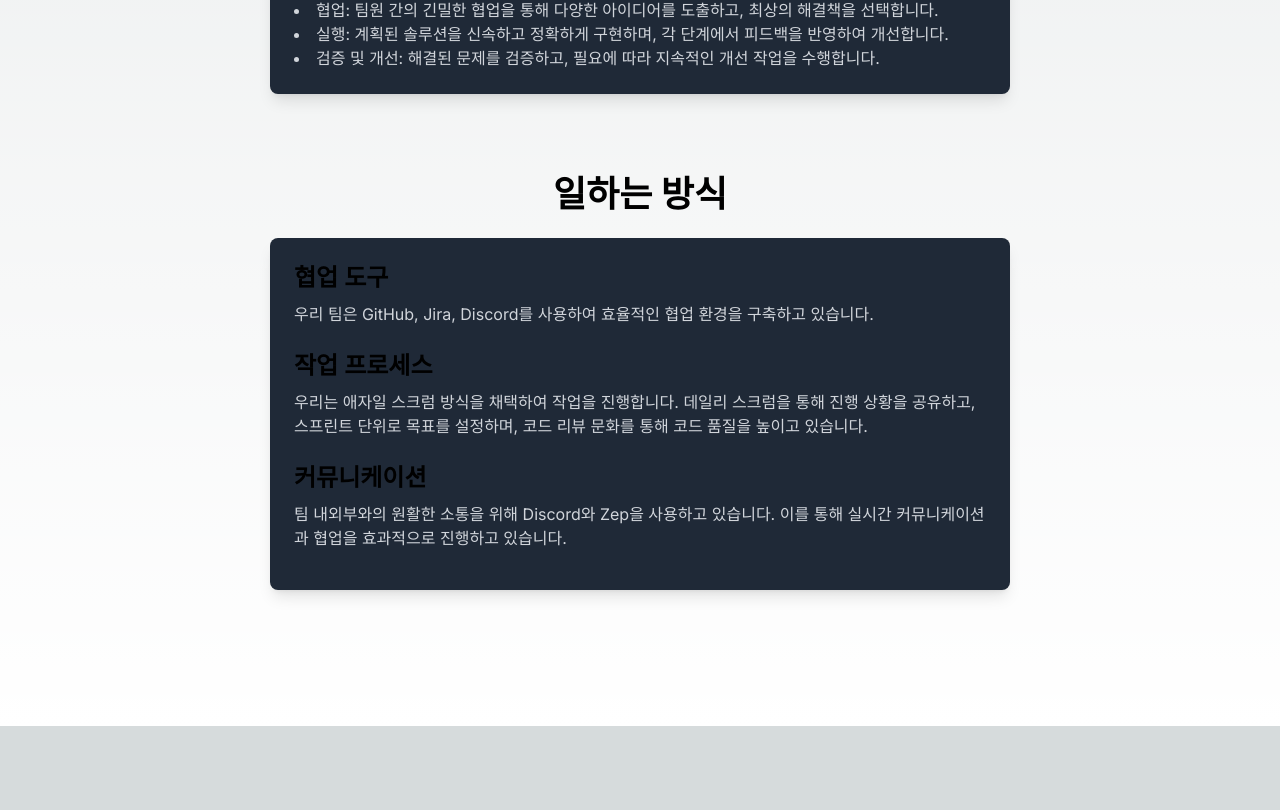
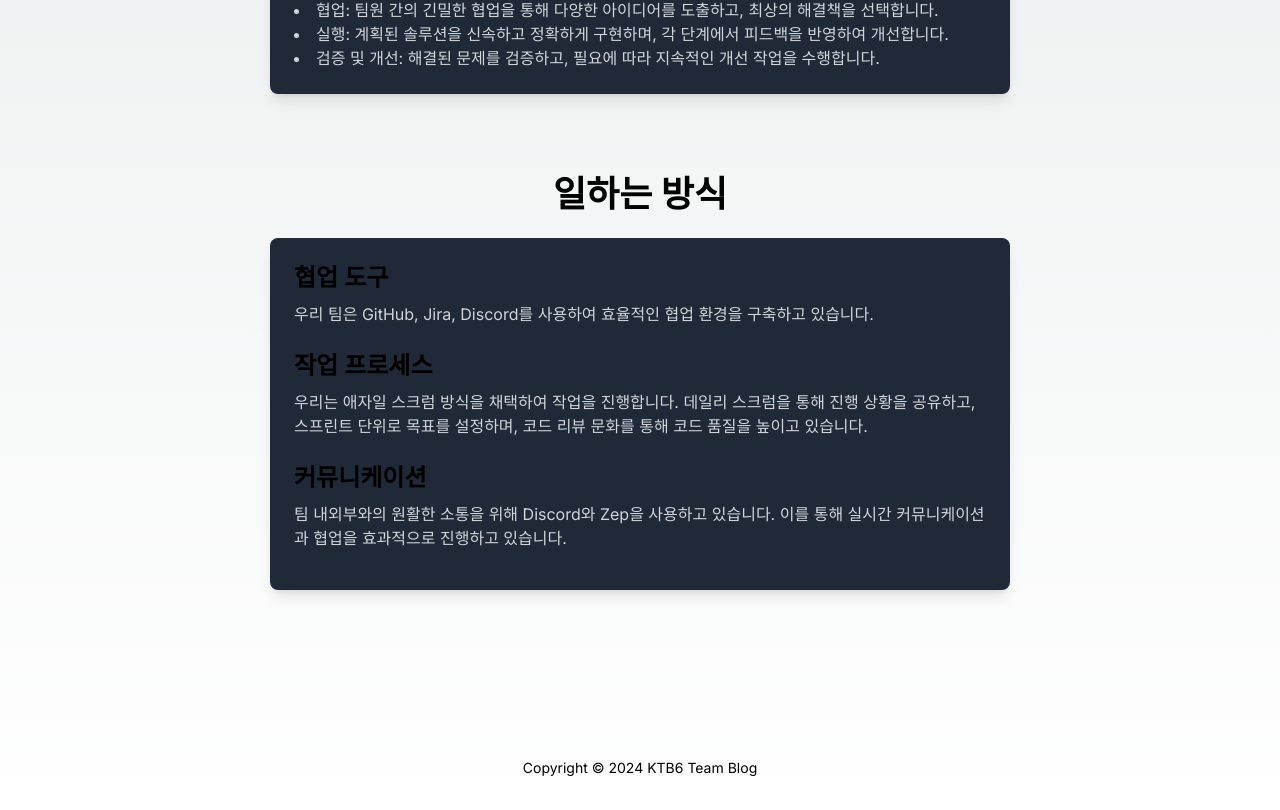
Before and after one commit to ktb6/ktb6-project, a Next.js app: page /about in a window 1280 px wide. Shown: the part 1502-2312 px from the top of the page. Before the commit the page ends 2228 px from the top, so only its background shows below. Built offline with nearby package versions, Linux system fonts and the light colour scheme.

Commit message:
[KTB-18] feat: footer 추가

```diff
--- a/src/app/layout.tsx
+++ b/src/app/layout.tsx
@@ -4,6 +4,7 @@ import '@/styles/globals.css';
 import Providers from '@/components/Providers';
 import MetaData from '@/assets/data/metadata.json';
 import Header from '@/components/Header';
+import Footer from '@/components/Footer';
 
 const inter = Inter({ subsets: ['latin'] });
 const metaData = MetaData;
@@ -24,6 +25,7 @@ export default function RootLayout({
         <Providers>
           <Header />
           <div>{children}</div>
+          <Footer />
         </Providers>
       </body>
     </html>
--- a/src/app/page.tsx
+++ b/src/app/page.tsx
@@ -7,7 +7,7 @@ export default function Home() {
   const cards = transformPostsToCards(posts);
 
   return (
-    <main className="flex min-h-screen flex-col items-center justify-between px-5 max-w-screen-xl mx-auto w-full mt-8 mb-24">
+    <main className="flex min-h-screen flex-col items-center justify-between px-5 max-w-screen-xl mx-auto w-full mt-8">
       <CardList cards={cards} defaultView="list" hideViewSelect />
     </main>
   );
--- /dev/null
+++ b/src/components/Footer.tsx
@@ -0,0 +1,11 @@
+import React from 'react';
+
+const Footer = () => {
+  return (
+    <div className="py-8 container mx-auto flex items-center justify-center max-w-screen-xl">
+      <h1 className="text-sm">Copyright © 2024 KTB6 Team Blog</h1>
+    </div>
+  );
+};
+
+export default Footer;
```
